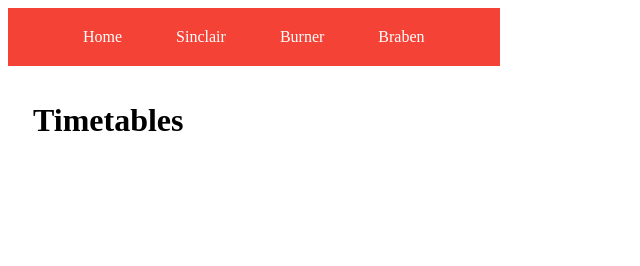
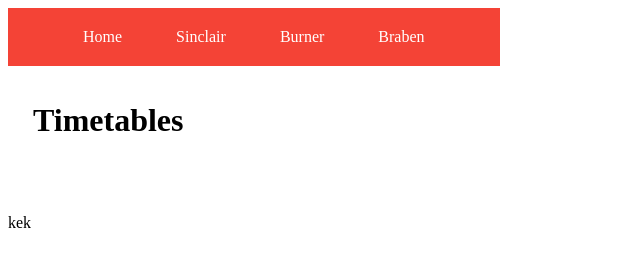
Before and after one commit to SpaceDuckII/homeworkWebsite, a plain HTML site: page home.html in a window 1280 px wide. Shown: the full height of the page, 0-640 px from the left. Drawn offline with Linux system fonts and the light colour scheme.

Commit message:
Update home.html

```diff
--- a/home.html
+++ b/home.html
@@ -51,5 +51,6 @@
 	</head>
 
 	<body>
+		<aside>kek</aside>
 	</body>
 </html>
```
